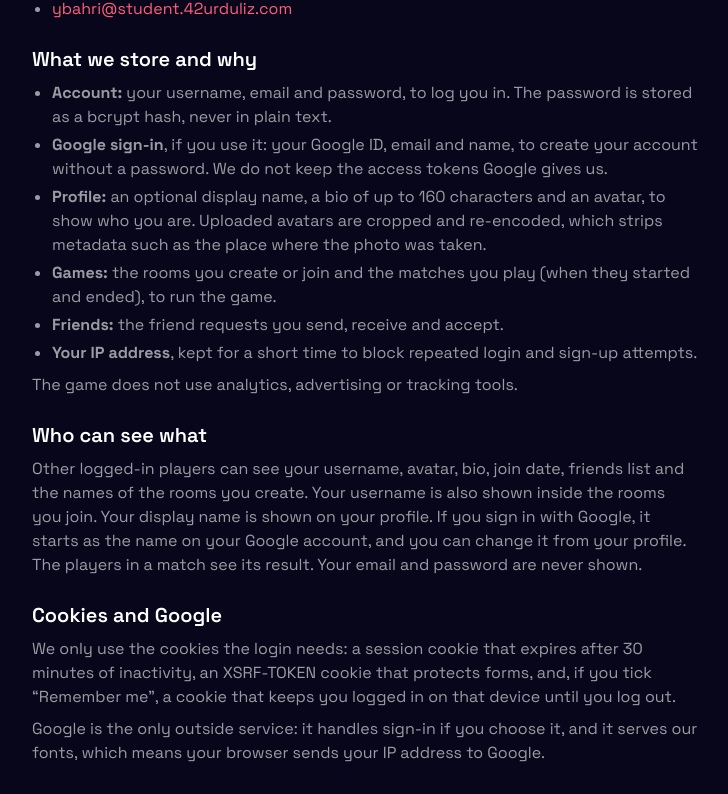
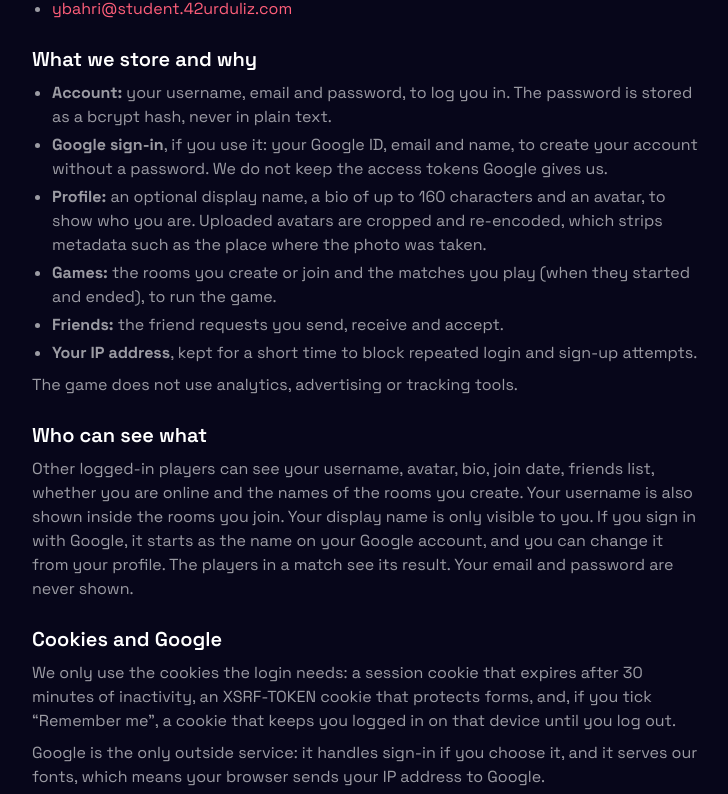
Before and after one commit to yasin080/transcendence, a React (Vite) app in the folder frontend/: page /privacy in a window 1280 px wide. Shown: the part 424-1218 px from the top of the page, without its empty margins (120-848 px from the left). Built offline with nearby package versions, Linux system fonts and the light colour scheme; no server answers.

Commit message:
docs(privacy): match name and online visibility

```diff
--- a/frontend/src/pages/Privacy.tsx
+++ b/frontend/src/pages/Privacy.tsx
@@ -62,11 +62,11 @@ export default function Privacy() {
       <section className="space-y-2">
         <h2 className="text-xl font-semibold">Who can see what</h2>
         <p className="text-fg-secondary">
-          Other logged-in players can see your username, avatar, bio, join date, friends list and
-          the names of the rooms you create. Your username is also shown inside the rooms you join.
-          Your display name is shown on your profile. If you sign in with Google, it starts as the
-          name on your Google account, and you can change it from your profile. The players in a
-          match see its result. Your email and password are never shown.
+          Other logged-in players can see your username, avatar, bio, join date, friends list,
+          whether you are online and the names of the rooms you create. Your username is also shown
+          inside the rooms you join. Your display name is only visible to you. If you sign in with
+          Google, it starts as the name on your Google account, and you can change it from your
+          profile. The players in a match see its result. Your email and password are never shown.
         </p>
       </section>
 
```
